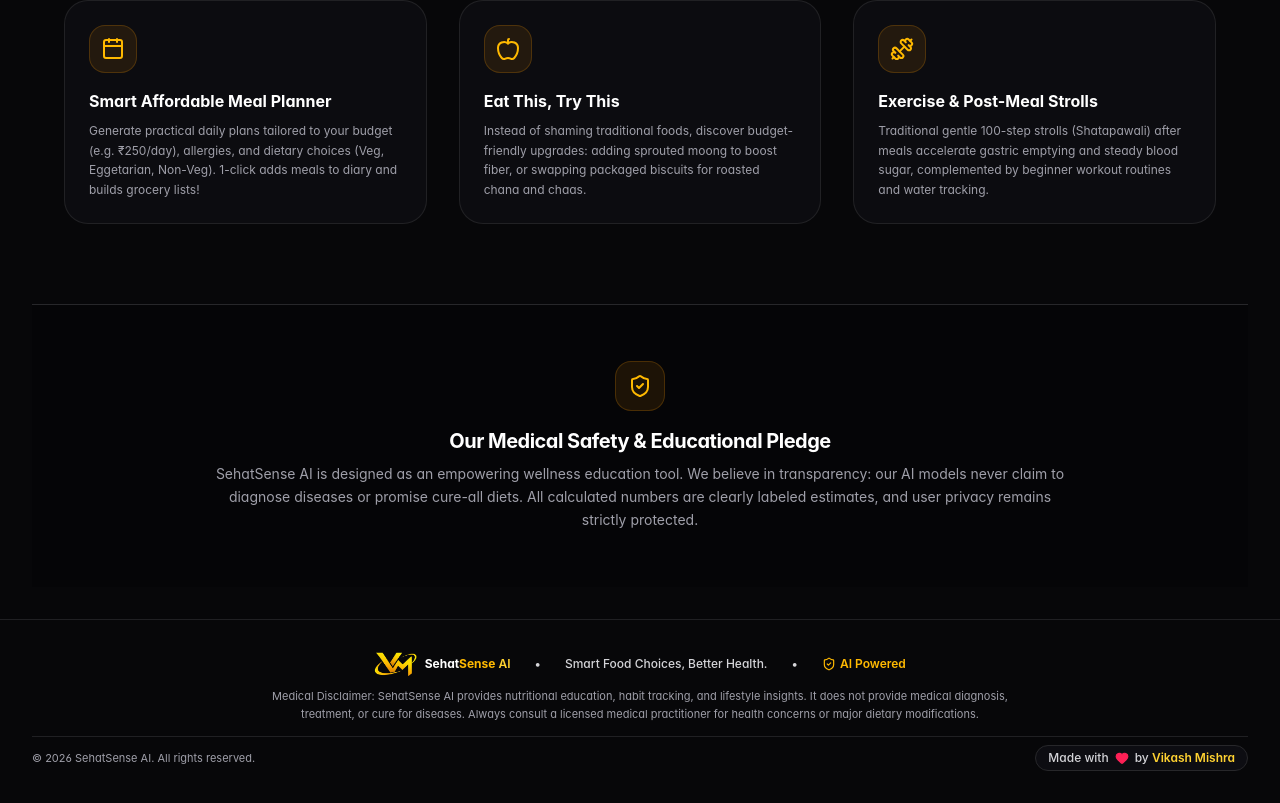
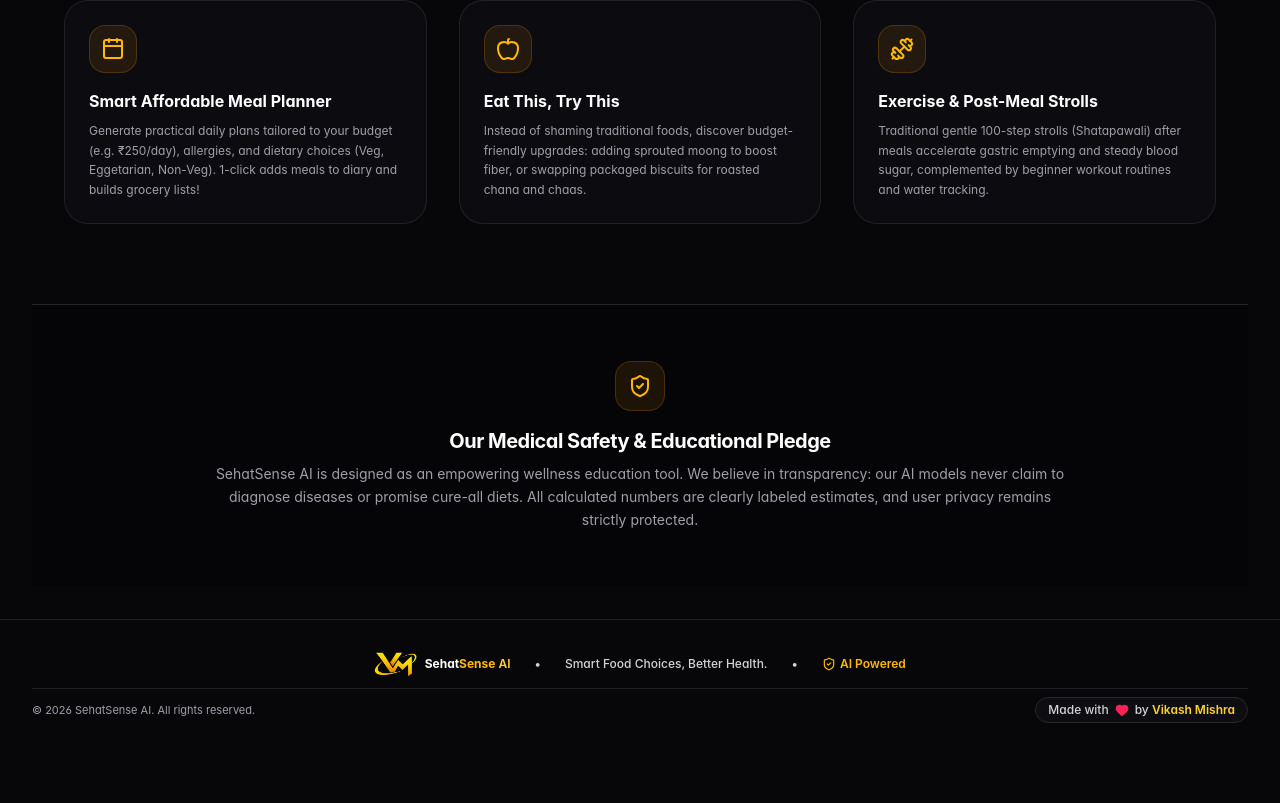
Before and after one commit to vikash0885/nutriai-health-assistant, a React (Vite) app in the folder frontend/: page / in a window 1280 px wide. Shown: the part 1598-2401 px from the top of the page. After the commit the page ends 2353 px from the top, so only its background shows below. Built offline with nearby package versions, Linux system fonts and the light colour scheme; no server answers.

Commit message:
style: remove medical disclaimer paragraph from footer for cleaner look

```diff
--- a/frontend/src/components/Footer.tsx
+++ b/frontend/src/components/Footer.tsx
@@ -22,12 +22,6 @@
           </span>
         </div>
 
-        <p className="max-w-3xl mx-auto text-zinc-400 leading-relaxed text-[11px]">
-          Medical Disclaimer: SehatSense AI provides nutritional education, habit tracking, and lifestyle insights.
-          It does not provide medical diagnosis, treatment, or cure for diseases.
-          Always consult a licensed medical practitioner for health concerns or major dietary modifications.
-        </p>
-
         <div className="pt-2 border-t border-zinc-800/80 flex flex-col sm:flex-row items-center justify-between gap-2 text-[12px] text-zinc-400">
           <p className="text-[11px] text-zinc-400">
             © {new Date().getFullYear()} SehatSense AI. All rights reserved.
```
